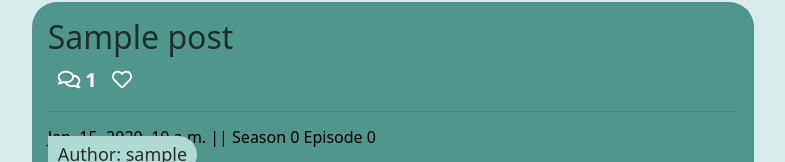
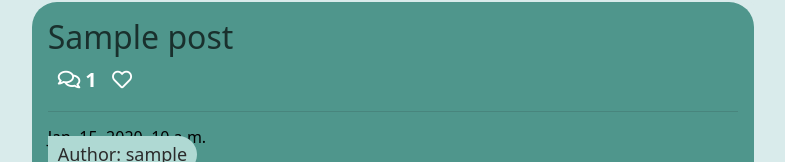
Before and after one commit to Hujanen91/The-Longdog-Hunt-PP4, a Django app: page / in a window 1280 px wide. Shown: the part 297-459 px from the top of the page, without its empty margins (247-1032 px from the left). Run offline with Django 4.2, Linux system fonts and the light colour scheme; tables that the repository leaves empty hold one stand-in row (values such as "Sample post").

Commit message:
Hide season/episode if picking none in blogpost

```diff
--- a/blog/models.py
+++ b/blog/models.py
@@ -6,12 +6,15 @@ STATUS = ((0, "Draft"), (1, "Published"))
 
 # Create your models here.
 class Post(models.Model):
+    season_choices = [(None, '------')] + [(x, x) for x in range(1, 4)]
+    episode_choices = [(None, '------')] + [(x, x) for x in range(1, 54)]
+
     title = models.CharField(max_length=200, unique=True)
     slug = models.SlugField(max_length=200, unique=True)
     author = models.ForeignKey(User, on_delete=models.CASCADE,
                                related_name="blog_posts")
-    season = models.IntegerField(choices=[(x, x) for x in range(0, 4)], default=0)
-    episode = models.IntegerField(choices=[(x, x) for x in range(0, 54)], default=0)
+    season = models.IntegerField(choices=season_choices, default=None, null=True, blank=True)
+    episode = models.IntegerField(choices=episode_choices, default=None, null=True, blank=True)
     featured_image = CloudinaryField('image', default='placeholder')
     content = models.TextField()
     created_on = models.DateTimeField(auto_now_add=True)
--- a/blog/templates/blog/index.html
+++ b/blog/templates/blog/index.html
@@ -36,7 +36,13 @@
                                     </div>
                                 </div>
                                 <hr />
-                                <p class="card-text text-muted h6 created-on">{{ post.created_on}}  ||  Season {{ post.season }} Episode {{ post.episode }}</p>
+                                {% if post.season != None %}
+                                    <p class="card-text text-muted h6 created-on">
+                                        {{ post.created_on}}  ||  Season {{ post.season }} Episode {{ post.episode }}</p>
+                                {% else %}
+                                    <p class="card-text text-muted h6 created-on">
+                                        {{ post.created_on}}</p>
+                                {% endif %}
 
                                 {% if "placeholder" in post.featured_image.url %}
                                 <img class="card-img-top" src="{% static '/images/Octopus-07.webp' %}"
```
Also changed, not shown: blog/migrations/0011_remove_post_likes_alter_post_episode_and_more.py (added).
